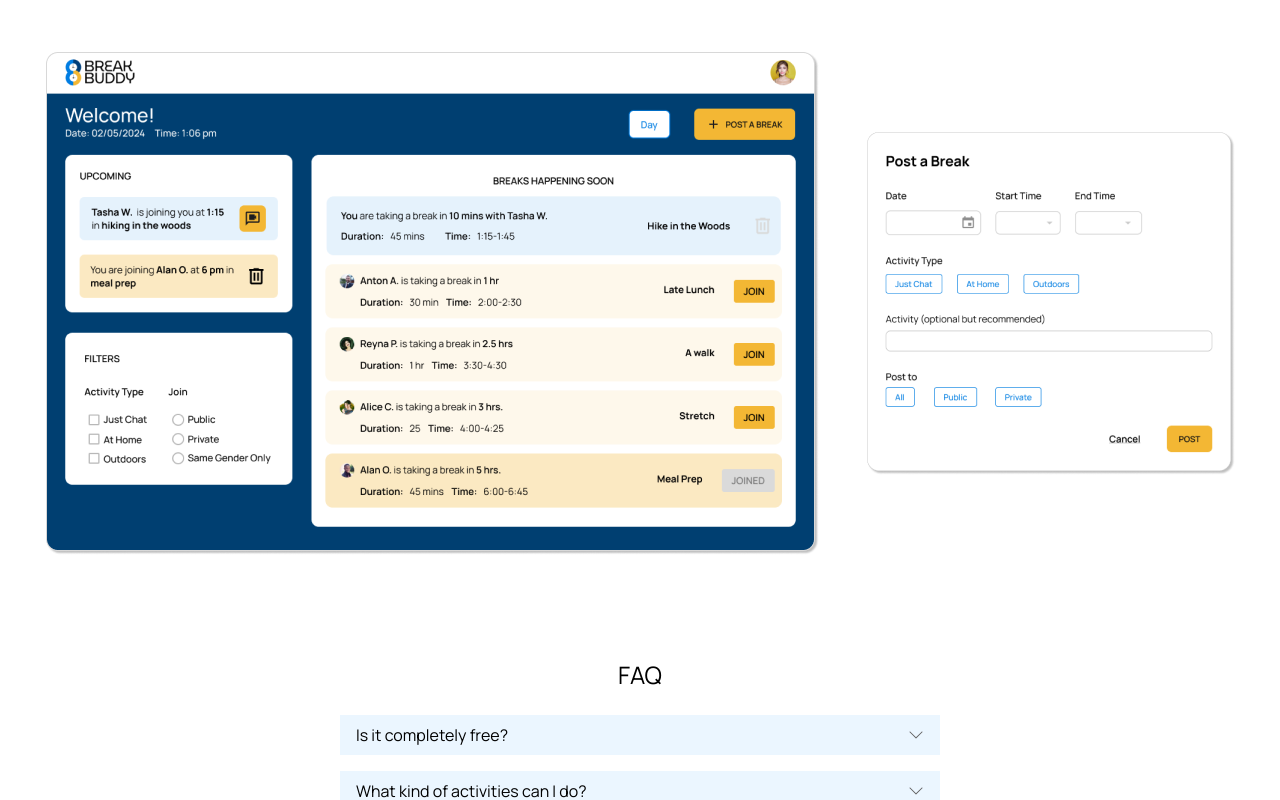
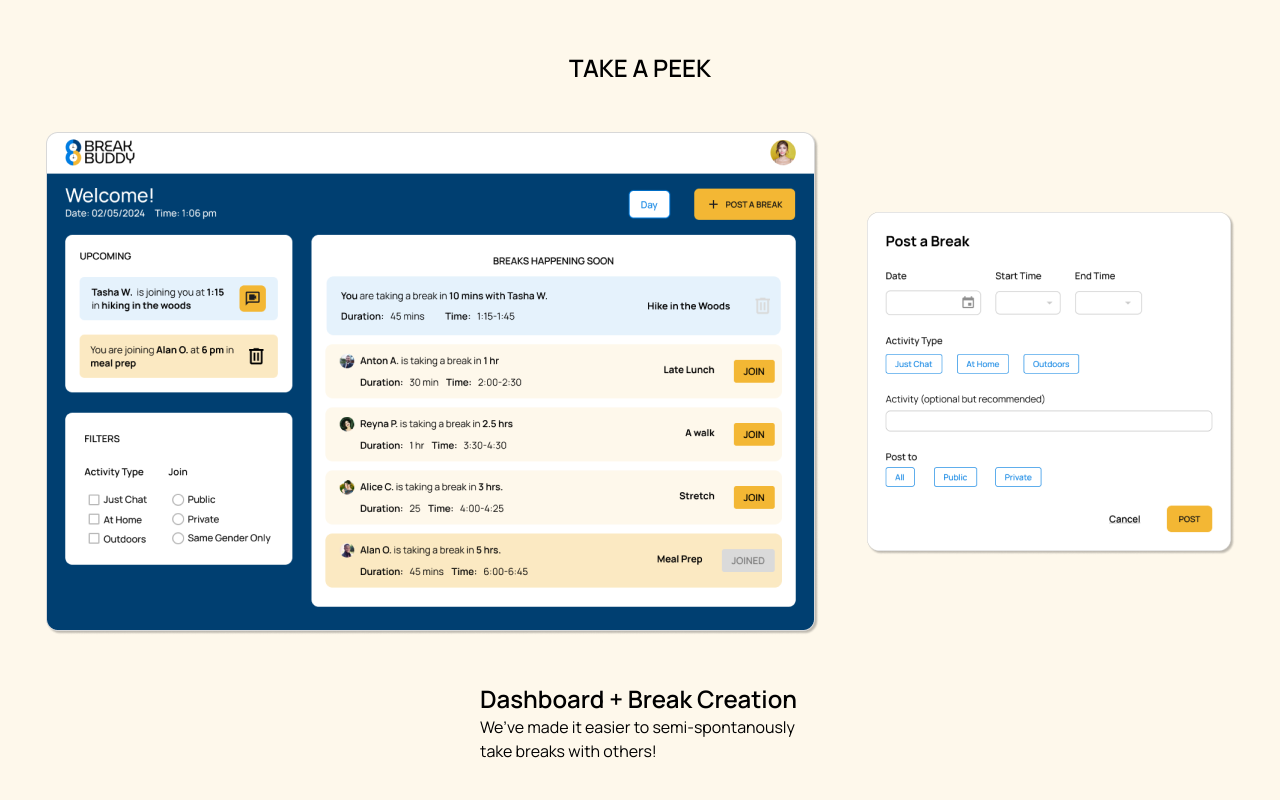
Before and after one commit to Break-Buddy/Break-Buddy-React, a React (Vite) app: page / in a window 1280 px wide. Shown: the part 1040-1840 px from the top of the page. Built offline with nearby package versions, Linux system fonts and the light colour scheme; the HTML template or start-up script is replaced by a standard one.

Commit message:
Added some text in the Take a Peek section with product preview

```diff
--- a/src/components/PreviewDashboard.jsx
+++ b/src/components/PreviewDashboard.jsx
@@ -3,10 +3,19 @@ import PostABreakPreview from "../assets/PostABreakPreview.png";
 
 function PreviewDashboard() {
   return (
-    <div className="py-14 px-5">
-      <div className="flex flex-col lg:flex-row gap-12 justify-center items-center">
-        <img src={DashboardPreview} alt="Dashboard Preview" />
-        <img src={PostABreakPreview} alt="Post A Break Preview" />
+    <div className="py-14 px-5 bg-[#FEF8EB]">
+      <div className="flex flex-col justify-center items-center gap-12">
+        <h2 className="font-semibold">TAKE A PEEK</h2>
+        <div className="flex flex-col lg:flex-row gap-12 justify-center items-center">
+          <img src={DashboardPreview} alt="Dashboard Preview" />
+          <img src={PostABreakPreview} alt="Post A Break Preview" />
+        </div>
+        <div>
+          <h2 className="font-semibold">Dashboard + Break Creation</h2>
+          <h3 className="w-80">
+            We’ve made it easier to semi-spontanously take breaks with others!
+          </h3>
+        </div>
       </div>
     </div>
   );
```
